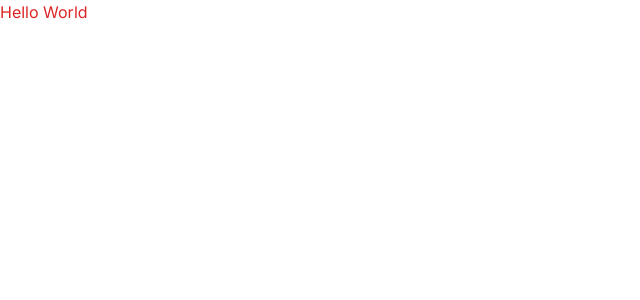
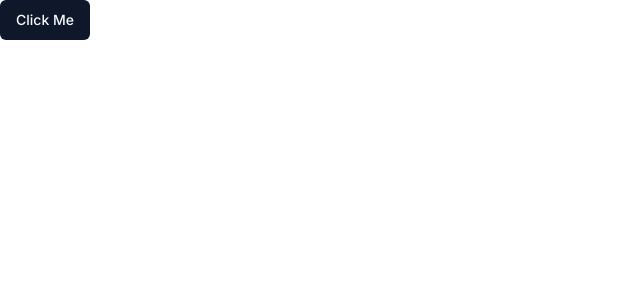
Before and after one commit to fran1014/chatpdf-yt, a Next.js app: page / in a window 1280 px wide. Shown: the top 300 px of the page, without its empty margins (0-640 px from the left). Built offline with nearby package versions, Linux system fonts and the light colour scheme.

Commit message:
added shacdn button

```diff
--- a/package.json
+++ b/package.json
@@ -9,6 +9,7 @@
     "lint": "next lint"
   },
   "dependencies": {
+    "@radix-ui/react-slot": "^1.0.2",
     "class-variance-authority": "^0.7.0",
     "clsx": "^2.0.0",
     "lucide-react": "^0.294.0",
--- a/src/app/page.tsx
+++ b/src/app/page.tsx
@@ -1,5 +1,6 @@
+import { Button } from '@/components/ui/button';
 import Image from 'next/image';
 
 export default function Home() {
-  return <h1 className="text-red-600">Hello World</h1>;
+  return <Button>Click Me </Button>;
 }
--- /dev/null
+++ b/src/components/ui/button.tsx
@@ -0,0 +1,56 @@
+import * as React from "react"
+import { Slot } from "@radix-ui/react-slot"
+import { cva, type VariantProps } from "class-variance-authority"
+
+import { cn } from "@/lib/utils"
+
+const buttonVariants = cva(
+  "inline-flex items-center justify-center whitespace-nowrap rounded-md text-sm font-medium ring-offset-background transition-colors focus-visible:outline-none focus-visible:ring-2 focus-visible:ring-ring focus-visible:ring-offset-2 disabled:pointer-events-none disabled:opacity-50",
+  {
+    variants: {
+      variant: {
+        default: "bg-primary text-primary-foreground hover:bg-primary/90",
+        destructive:
+          "bg-destructive text-destructive-foreground hover:bg-destructive/90",
+        outline:
+          "border border-input bg-background hover:bg-accent hover:text-accent-foreground",
+        secondary:
+          "bg-secondary text-secondary-foreground hover:bg-secondary/80",
+        ghost: "hover:bg-accent hover:text-accent-foreground",
+        link: "text-primary underline-offset-4 hover:underline",
+      },
+      size: {
+        default: "h-10 px-4 py-2",
+        sm: "h-9 rounded-md px-3",
+        lg: "h-11 rounded-md px-8",
+        icon: "h-10 w-10",
+      },
+    },
+    defaultVariants: {
+      variant: "default",
+      size: "default",
+    },
+  }
+)
+
+export interface ButtonProps
+  extends React.ButtonHTMLAttributes<HTMLButtonElement>,
+    VariantProps<typeof buttonVariants> {
+  asChild?: boolean
+}
+
+const Button = React.forwardRef<HTMLButtonElement, ButtonProps>(
+  ({ className, variant, size, asChild = false, ...props }, ref) => {
+    const Comp = asChild ? Slot : "button"
+    return (
+      <Comp
+        className={cn(buttonVariants({ variant, size, className }))}
+        ref={ref}
+        {...props}
+      />
+    )
+  }
+)
+Button.displayName = "Button"
+
+export { Button, buttonVariants }
```
Also changed, not shown: 1 other file (tests, documents, lock files or other folders).
